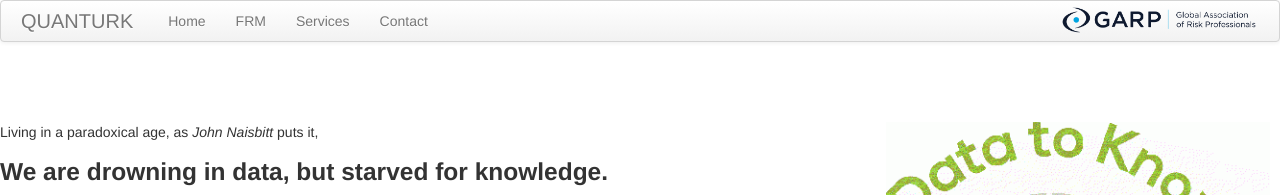
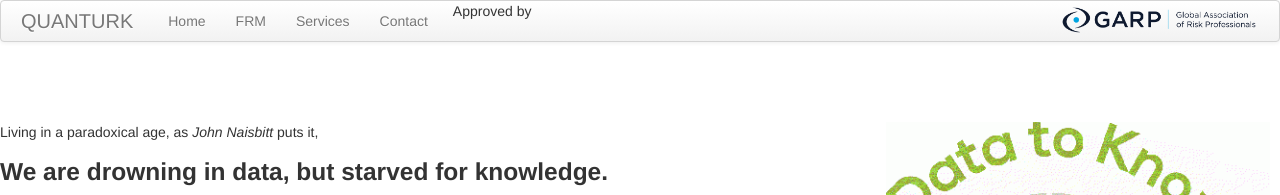
Before and after one commit to quanturk/quanturk.github.io, a Jekyll site: the page built from index.md, in a window 1280 px wide. Shown: the top 195 px of the page. Built offline with Jekyll 4.4.1, drawn with Linux system fonts in a browser that asks for light colours.

Commit message:
Update default.html

```diff
--- a/_includes/themes/twitter/default.html
+++ b/_includes/themes/twitter/default.html
@@ -32,7 +32,7 @@
       <div class="navbar-inner">
         <div class="container-narrow">
           <a class="brand" href="{{ HOME_PATH }}">{{ site.title }}</a>
-          <a href="http://www.garp.org"><img src="../../../figures/garp_logo.png" width="200" height="30" alt="Site logo" align = "right"> <!-- width="200"-->
+          Approved by<a href="http://www.garp.org"><img src="../../../figures/garp_logo.png" width="200" height="30" alt="Site logo" align = "right"> <!-- width="200"-->
 </a>
           <ul class="nav">
               <li><a href="{{ BASE_PATH }}/index.html">Home</a></li>
```
